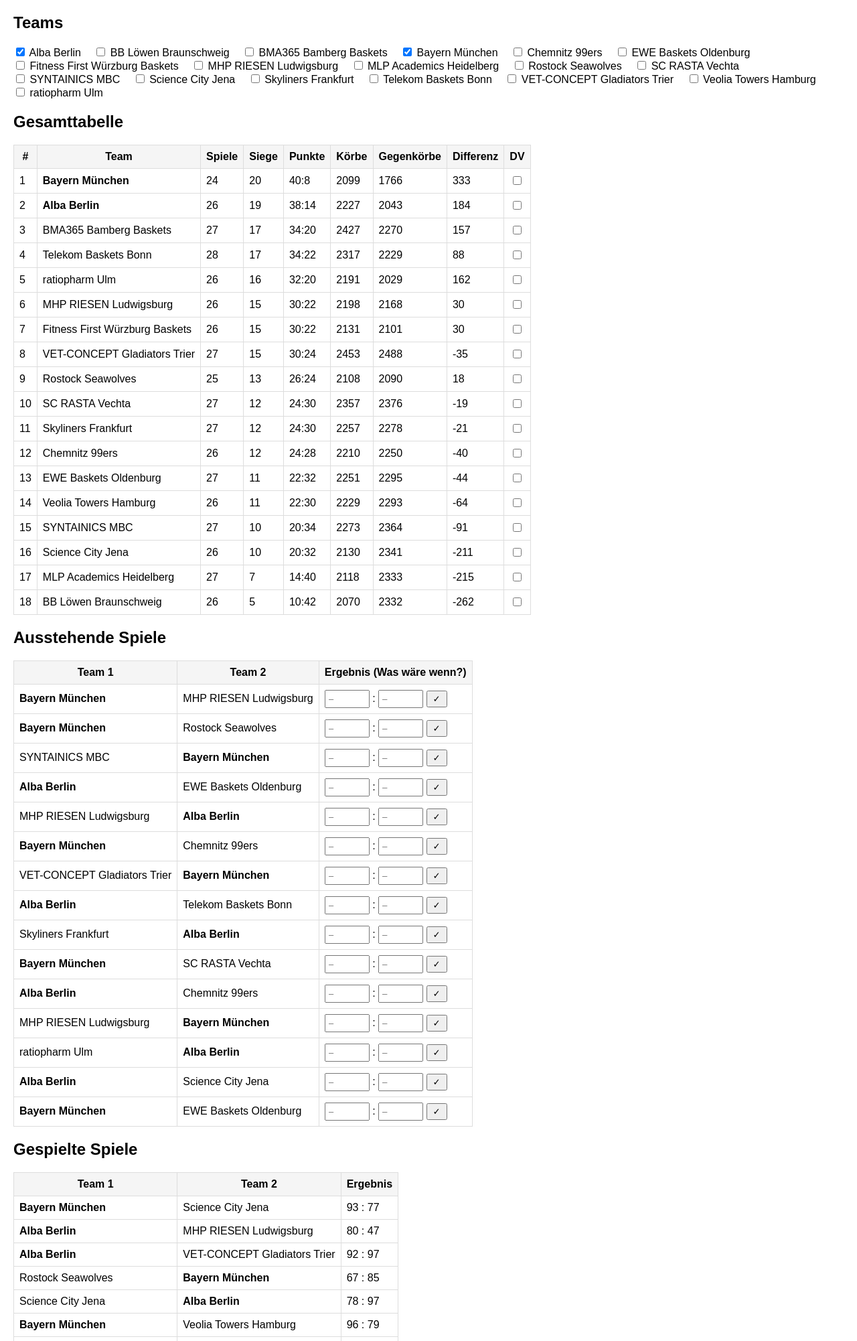
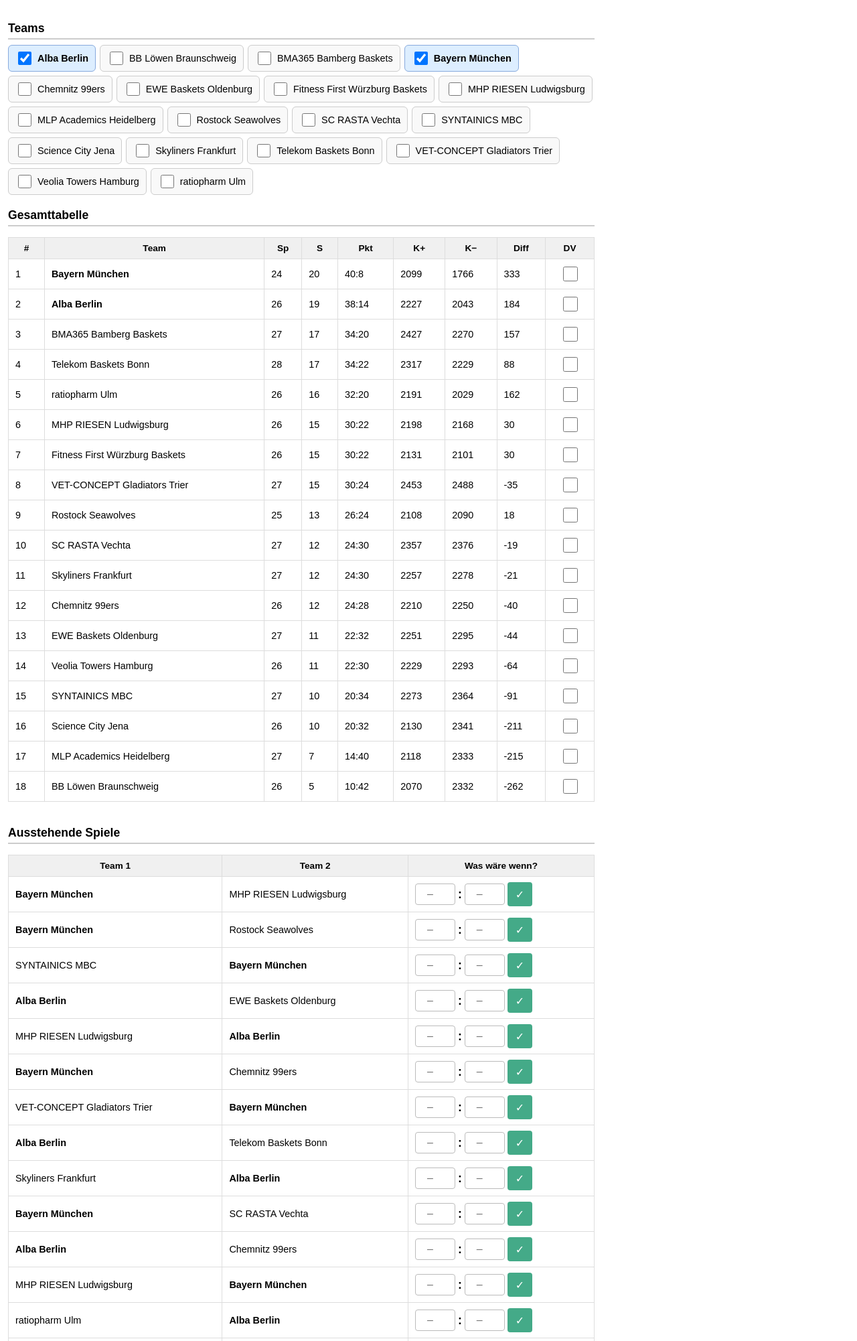
Before and after one commit to mebertK9/result-preview, a Flask app: page / in a window 1280 px wide. Shown: the top 2002 px of the page at 67% size. Run offline with Flask 3, Linux system fonts and the light colour scheme.

Commit message:
Adapt layout for mobile devices improving usability and touch interaction
Update CSS and HTML structure in `templates/index.html` to implement a responsive design with larger touch targets, horizontal table scrolling, and reorganized form elements for better mobile usability.

Replit-Commit-Author: Agent
Replit-Commit-Session-Id: 59676cab-b8a3-4085-8b37-3a30470a8c0b
Replit-Commit-Checkpoint-Type: full_checkpoint
Replit-Commit-Event-Id: 928d5647-6e32-4f98-a1de-8d21ad2a16d5
Replit-Commit-Screenshot-Url: https://storage.googleapis.com/screenshot-production-us-central1/3b8c03cc-5730-4f58-b2bc-7457a9a34a0a/59676cab-b8a3-4085-8b37-3a30470a8c0b/GBPu0a4
Replit-Helium-Checkpoint-Created: true

```diff
--- a/templates/index.html
+++ b/templates/index.html
@@ -1,21 +1,153 @@
-
 <!DOCTYPE html>
-<html>
+<html lang="de">
 <head>
+    <meta charset="UTF-8">
+    <meta name="viewport" content="width=device-width, initial-scale=1.0">
     <title>Basketball Stats</title>
     <style>
-        body { font-family: Arial; margin: 20px; }
-        table { border-collapse: collapse; margin: 20px 0; }
-        th, td { padding: 8px; border: 1px solid #ddd; }
-        th { background: #f5f5f5; }
-        input[type=number] { width: 55px; padding: 4px; }
-        .hypo-row { background: #fffbe6; }
-        .compare-row { background: #ddeeff; }
+        * { box-sizing: border-box; }
+
+        body {
+            font-family: Arial, sans-serif;
+            margin: 0;
+            padding: 12px;
+            max-width: 900px;
+            font-size: 15px;
+        }
+
+        h2 {
+            font-size: 1.1rem;
+            margin: 20px 0 8px;
+            border-bottom: 2px solid #ccc;
+            padding-bottom: 4px;
+        }
+
+        /* ---- Team-Auswahl ---- */
+        .team-grid {
+            display: flex;
+            flex-wrap: wrap;
+            gap: 6px;
+            margin-bottom: 8px;
+        }
+
+        .team-grid label {
+            display: flex;
+            align-items: center;
+            gap: 6px;
+            padding: 6px 10px;
+            border: 1px solid #ccc;
+            border-radius: 6px;
+            background: #f9f9f9;
+            cursor: pointer;
+            font-size: 0.9rem;
+            min-height: 40px;
+        }
+
+        .team-grid label:has(input:checked) {
+            background: #ddeeff;
+            border-color: #88aadd;
+            font-weight: bold;
+        }
+
+        .team-grid input[type=checkbox] {
+            width: 20px;
+            height: 20px;
+            cursor: pointer;
+            flex-shrink: 0;
+        }
+
+        /* ---- Tabellen ---- */
+        .table-wrap {
+            overflow-x: auto;
+            -webkit-overflow-scrolling: touch;
+        }
+
+        table {
+            border-collapse: collapse;
+            margin: 8px 0 16px;
+            width: 100%;
+            min-width: 420px;
+        }
+
+        th, td {
+            padding: 8px 10px;
+            border: 1px solid #ddd;
+            white-space: nowrap;
+        }
+
+        th {
+            background: #f0f0f0;
+            font-size: 0.85rem;
+        }
+
+        td { font-size: 0.9rem; }
+
+        /* ---- Farben ---- */
+        .hypo-row  { background: #fffbe6; }
+        .compare-row  { background: #ddeeff; }
         .compare-game { background: #ddeeff; }
         .hypo-compare { background: #cce8cc; }
-        .btn-clear { color: #c00; text-decoration: none; margin-left: 8px; font-size: 0.85em; }
-        .btn-set { padding: 3px 8px; cursor: pointer; }
         .bold { font-weight: bold; }
+
+        /* ---- DV-Checkbox in Tabelle ---- */
+        .dv-check {
+            width: 22px;
+            height: 22px;
+            cursor: pointer;
+        }
+
+        /* ---- Score-Eingabe ---- */
+        .score-form {
+            display: flex;
+            align-items: center;
+            gap: 4px;
+            flex-wrap: nowrap;
+        }
+
+        .score-form input[type=number] {
+            width: 60px;
+            padding: 6px 4px;
+            font-size: 1rem;
+            text-align: center;
+            border: 1px solid #bbb;
+            border-radius: 4px;
+        }
+
+        .score-sep {
+            font-weight: bold;
+            font-size: 1.1rem;
+        }
+
+        .btn-set {
+            padding: 6px 12px;
+            font-size: 1rem;
+            min-height: 36px;
+            cursor: pointer;
+            background: #4a8;
+            color: white;
+            border: none;
+            border-radius: 4px;
+        }
+
+        .btn-clear {
+            color: #c00;
+            text-decoration: none;
+            font-size: 1.2rem;
+            padding: 4px 6px;
+            min-height: 36px;
+            display: inline-flex;
+            align-items: center;
+        }
+
+        /* ---- Mobile Anpassungen ---- */
+        @media (max-width: 600px) {
+            body { padding: 8px; font-size: 14px; }
+            h2 { font-size: 1rem; }
+            th { font-size: 0.75rem; padding: 6px 6px; }
+            td { font-size: 0.85rem; padding: 6px 6px; }
+            .team-grid label { font-size: 0.85rem; padding: 5px 8px; }
+            .score-form input[type=number] { width: 52px; }
+        }
     </style>
 </head>
 <body>
@@ -25,14 +157,16 @@
         {% for t in compare_teams %}
         <input type="hidden" name="compare" value="{{t}}">
         {% endfor %}
+        <div class="team-grid">
         {% for name in all_team_names %}
-        <label style="display: inline-block; margin-right: 15px;">
+        <label>
             <input type="checkbox" name="teams" value="{{name}}"
                    {% if name in selected_teams %}checked{% endif %}
                    onchange="this.form.submit()">
             {{name}}
         </label>
         {% endfor %}
+        </div>
     </form>
 
     <h2>Gesamttabelle</h2>
@@ -40,16 +174,17 @@
         {% for t in selected_teams %}
         <input type="hidden" name="teams" value="{{t}}">
         {% endfor %}
+        <div class="table-wrap">
         <table>
             <tr>
                 <th>#</th>
                 <th>Team</th>
-                <th>Spiele</th>
-                <th>Siege</th>
-                <th>Punkte</th>
-                <th>Körbe</th>
-                <th>Gegenkörbe</th>
-                <th>Differenz</th>
+                <th>Sp</th>
+                <th>S</th>
+                <th>Pkt</th>
+                <th>K+</th>
+                <th>K−</th>
+                <th>Diff</th>
                 <th title="Direkter Vergleich">DV</th>
             </tr>
             {% for name, stats in full_standings %}
@@ -65,27 +200,29 @@
                 <td>{{stats.against}}</td>
                 <td>{{stats.point_diff()}}</td>
                 <td style="text-align:center">
-                    <input type="checkbox" name="compare" value="{{name.name}}"
+                    <input class="dv-check" type="checkbox" name="compare" value="{{name.name}}"
                            {% if in_compare %}checked{% endif %}
                            onchange="this.form.submit()">
                 </td>
             </tr>
             {% endfor %}
         </table>
+        </div>
     </form>
 
     {% if direct_standings %}
     <h2>Direkter Vergleich</h2>
+    <div class="table-wrap">
     <table>
         <tr>
             <th>#</th>
             <th>Team</th>
-            <th>Spiele</th>
-            <th>Siege</th>
-            <th>Punkte</th>
-            <th>Körbe</th>
-            <th>Gegenkörbe</th>
-            <th>Differenz</th>
+            <th>Sp</th>
+            <th>S</th>
+            <th>Pkt</th>
+            <th>K+</th>
+            <th>K−</th>
+            <th>Diff</th>
         </tr>
         {% for name, stats in direct_standings %}
         <tr>
@@ -100,14 +237,16 @@
         </tr>
         {% endfor %}
     </table>
+    </div>
     {% endif %}
 
     <h2>Ausstehende Spiele</h2>
+    <div class="table-wrap">
     <table>
         <tr>
             <th>Team 1</th>
             <th>Team 2</th>
-            <th>Ergebnis (Was wäre wenn?)</th>
+            <th>Was wäre wenn?</th>
         </tr>
         {% for idx, game, is_compare in visible_pending %}
         {% set has_hypo = idx in hypothetical %}
@@ -115,12 +254,12 @@
             <td class="{% if game[0] in selected_teams %}bold{% endif %}">{{game[0]}}</td>
             <td class="{% if game[1] in selected_teams %}bold{% endif %}">{{game[1]}}</td>
             <td>
-                <form method="POST" action="/set_score/{{idx}}" style="display:inline; margin:0;">
-                    <input type="number" name="score1"
+                <form class="score-form" method="POST" action="/set_score/{{idx}}">
+                    <input type="number" name="score1" inputmode="numeric"
                            value="{% if has_hypo %}{{hypothetical[idx][0]}}{% endif %}"
                            placeholder="–">
-                    :
-                    <input type="number" name="score2"
+                    <span class="score-sep">:</span>
+                    <input type="number" name="score2" inputmode="numeric"
                            value="{% if has_hypo %}{{hypothetical[idx][1]}}{% endif %}"
                            placeholder="–">
                     <button type="submit" class="btn-set">✓</button>
@@ -132,8 +271,10 @@
         </tr>
         {% endfor %}
     </table>
+    </div>
 
     <h2>Gespielte Spiele</h2>
+    <div class="table-wrap">
     <table>
         <tr>
             <th>Team 1</th>
@@ -148,6 +289,7 @@
         </tr>
         {% endfor %}
     </table>
+    </div>
 
 </body>
 </html>
```
